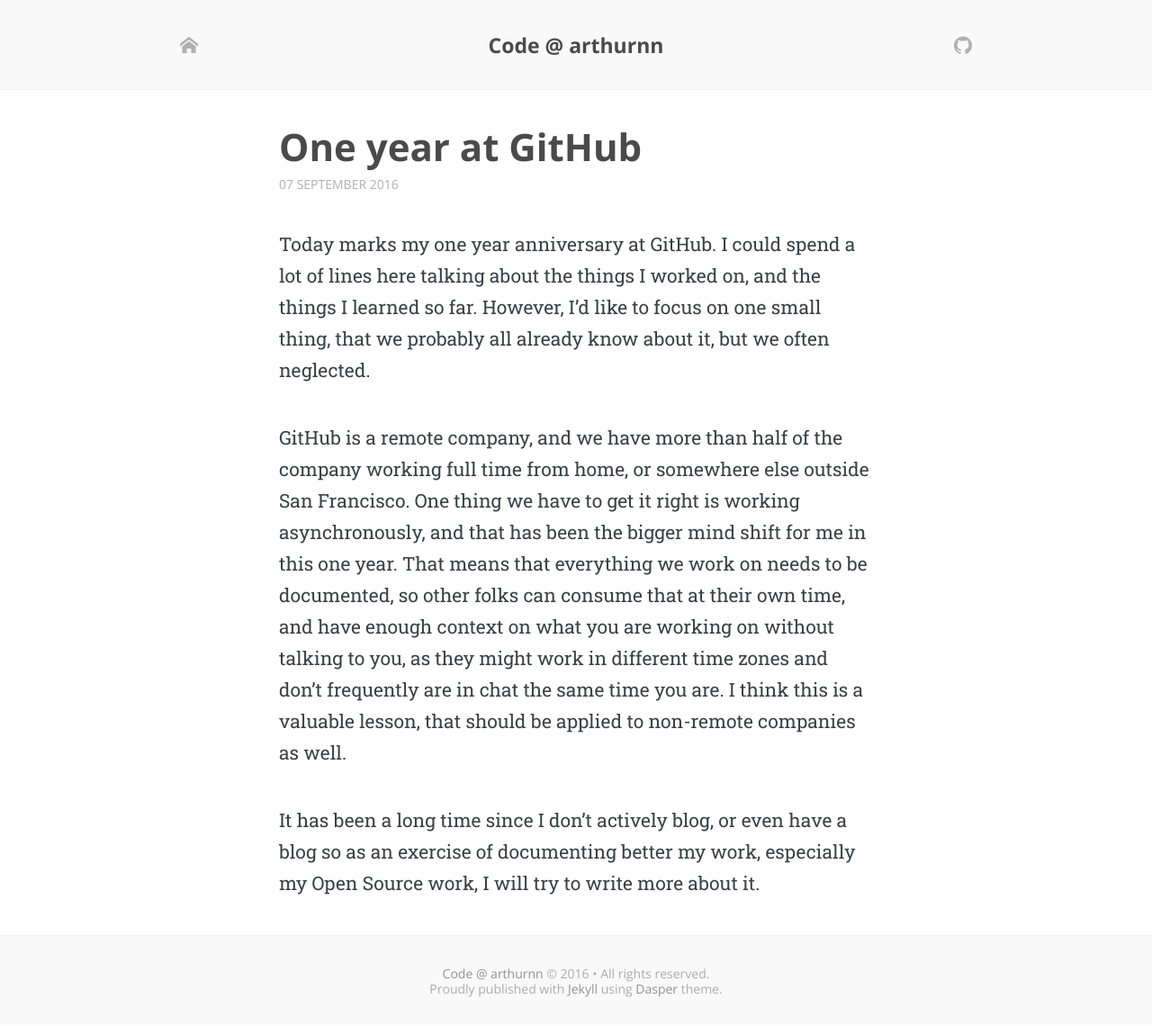
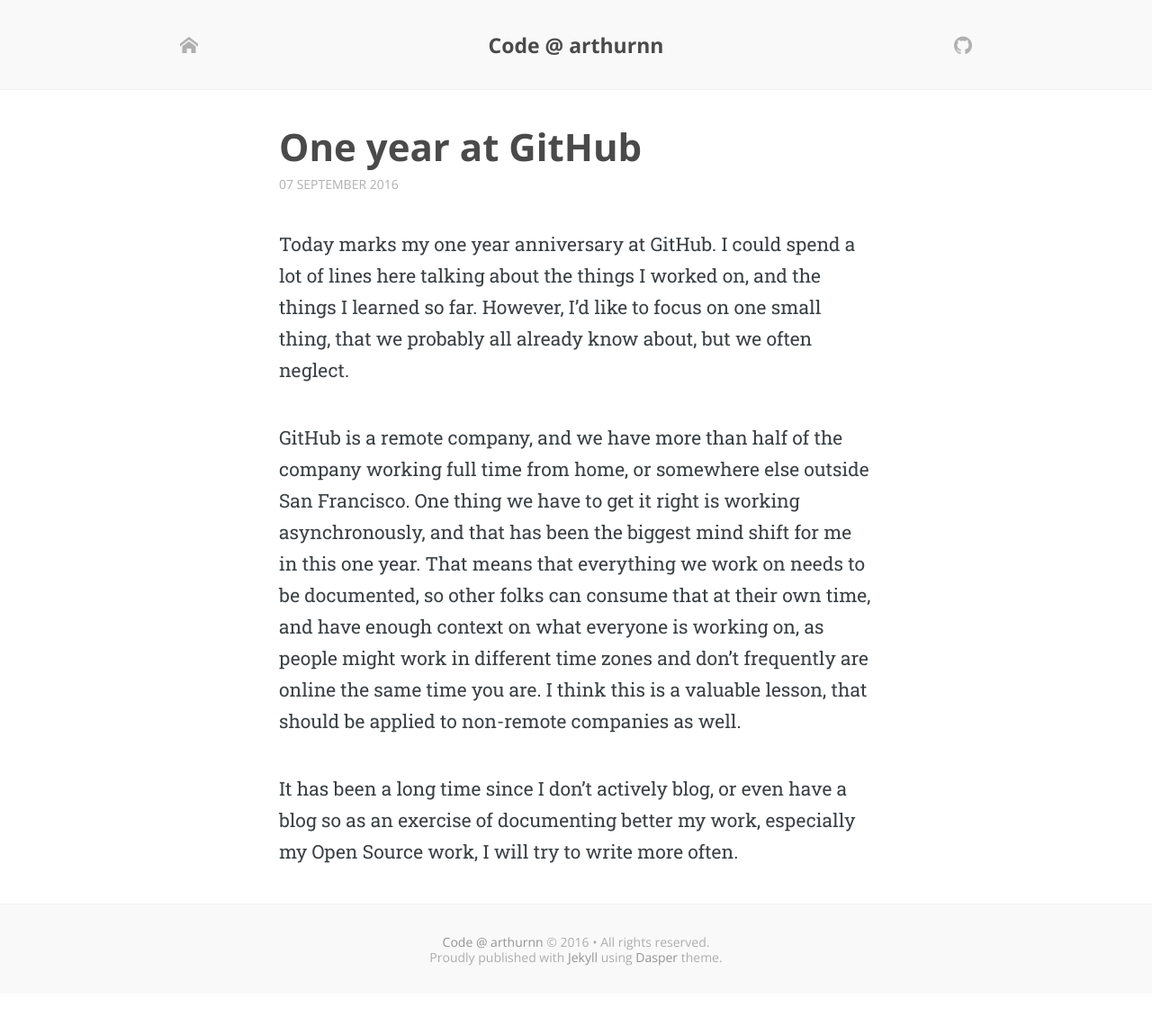
Before and after one commit to arthurnn/arthurnn.github.io, a Jekyll site: the page built from _posts/2016-09-08-one-year-at-github.markdown, in a window 1280 px wide. Shown: the whole page at 90% size. Built offline with Jekyll 4.4.1, drawn with Linux system fonts in a browser that asks for light colours; some web fonts are replaced; after the commit the page ends 1105 px from its top, so only the background shows below that.

Commit message:
Some copy change

```diff
--- a/_posts/2016-09-08-one-year-at-github.markdown
+++ b/_posts/2016-09-08-one-year-at-github.markdown
@@ -5,10 +5,10 @@ date:   2016-09-07 00:00:00 -0400
 categories:
 ---
 
-Today marks my one year anniversary at GitHub. I could spend a lot of lines here talking about the things I worked on, and the things I learned so far. However, I'd like to focus on one small thing, that we probably all already know about it, but we often neglected.
+Today marks my one year anniversary at GitHub. I could spend a lot of lines here talking about the things I worked on, and the things I learned so far. However, I'd like to focus on one small thing, that we probably all already know about, but we often neglect.
 
-GitHub is a remote company, and we have more than half of the company working full time from home, or somewhere else outside San Francisco. One thing we have to get it right is working asynchronously, and that has been the bigger mind shift for me in this one year.
-That means that everything we work on needs to be documented, so other folks can consume that at their own time, and have enough context on what you are working on without talking to you, as they might work in different time zones and don't frequently are in chat the same time you are.
+GitHub is a remote company, and we have more than half of the company working full time from home, or somewhere else outside San Francisco. One thing we have to get it right is working asynchronously, and that has been the biggest mind shift for me in this one year.
+That means that everything we work on needs to be documented, so other folks can consume that at their own time, and have enough context on what everyone is working on, as people might work in different time zones and don't frequently are online the same time you are.
 I think this is a valuable lesson, that should be applied to non-remote companies as well.
 
-It has been a long time since I don't actively blog, or even have a blog so as an exercise of documenting better my work, especially my Open Source work, I will try to write more about it.
+It has been a long time since I don't actively blog, or even have a blog so as an exercise of documenting better my work, especially my Open Source work, I will try to write more often.
```
